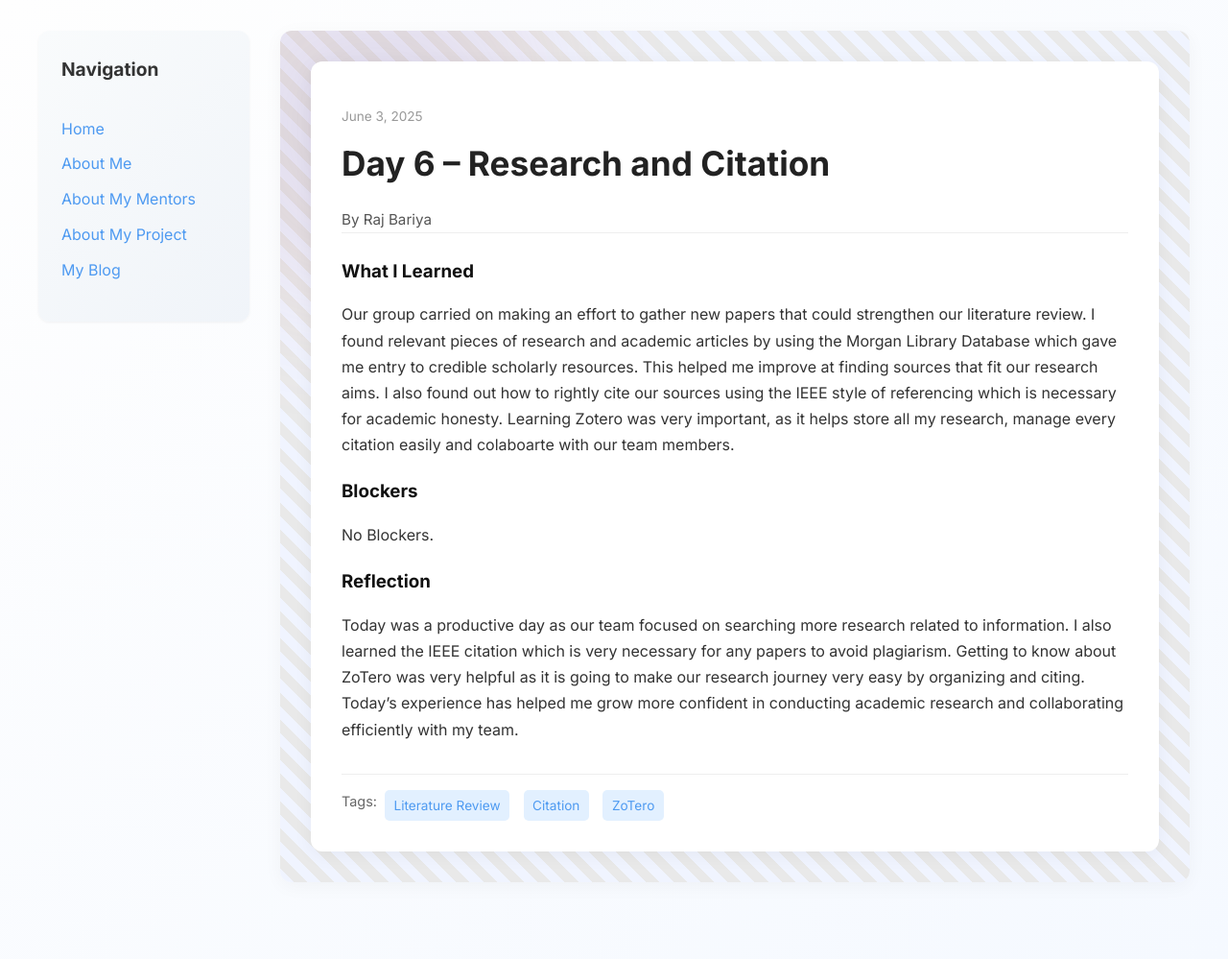
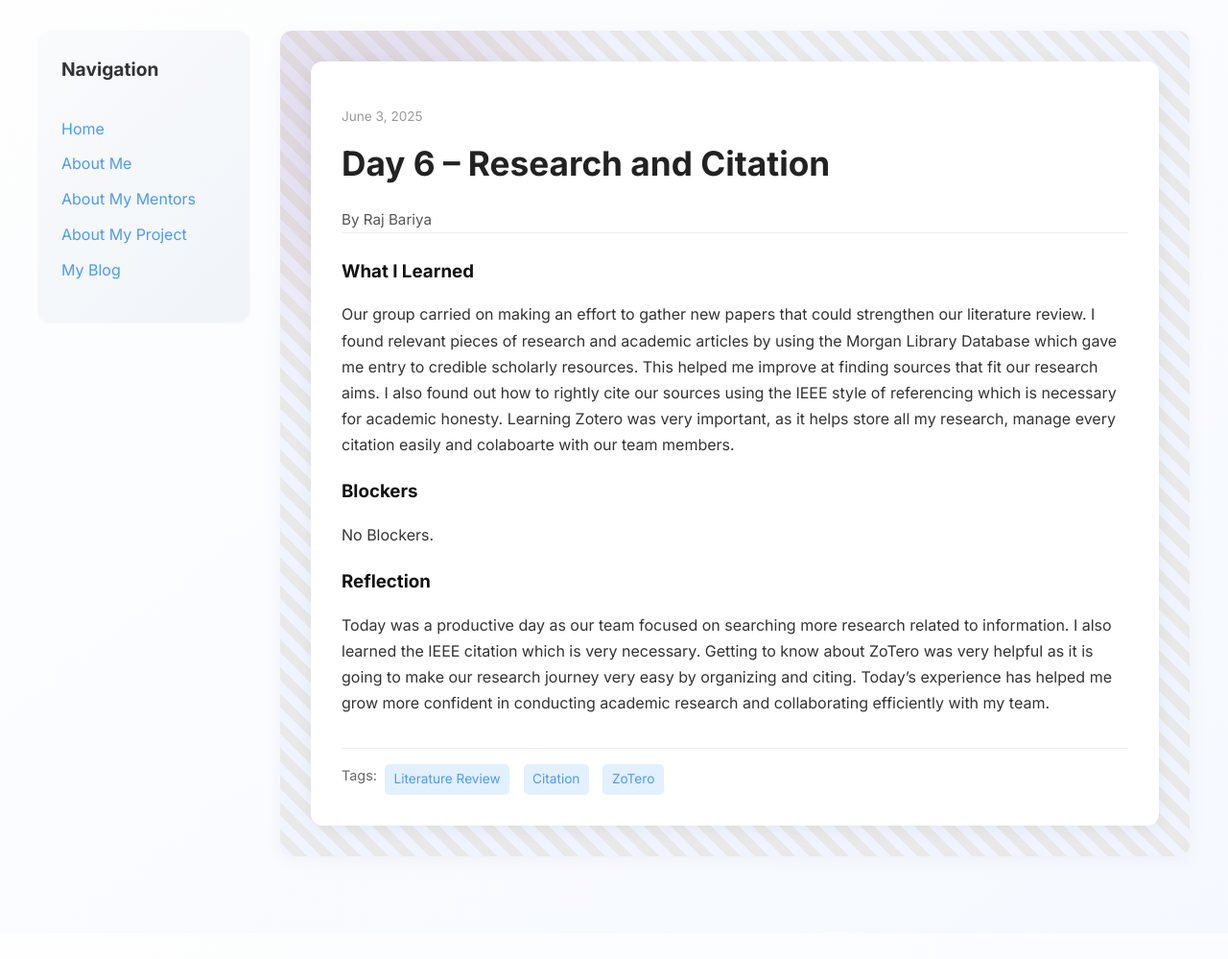
Before and after one commit to rajbariyaa/rajbariyaa.github.io, a Jekyll site: the page built from _posts/2025-06-03-day-6.md, in a window 1280 px wide. Shown: the whole page at 96% size. Built offline with Jekyll 4.4.1, drawn with Linux system fonts in a browser that asks for light colours; after the commit the page ends 972 px from its top, so only the background shows below that.

Commit message:
Update 2025-06-03-day-6.md

```diff
--- a/_posts/2025-06-03-day-6.md
+++ b/_posts/2025-06-03-day-6.md
@@ -13,5 +13,5 @@ blockers: |
   No Blockers.
 
 reflection: |
-  Today was a productive day as our team focused on searching more research related to information. I also learned the IEEE citation which is very necessary for any papers to avoid plagiarism. Getting to know about ZoTero was very helpful as it is going to make our research journey very easy by organizing and citing. Today’s experience has helped me grow more confident in conducting academic research and collaborating efficiently with my team.
+  Today was a productive day as our team focused on searching more research related to information. I also learned the IEEE citation which is very necessary. Getting to know about ZoTero was very helpful as it is going to make our research journey very easy by organizing and citing. Today’s experience has helped me grow more confident in conducting academic research and collaborating efficiently with my team.
 ---
```
